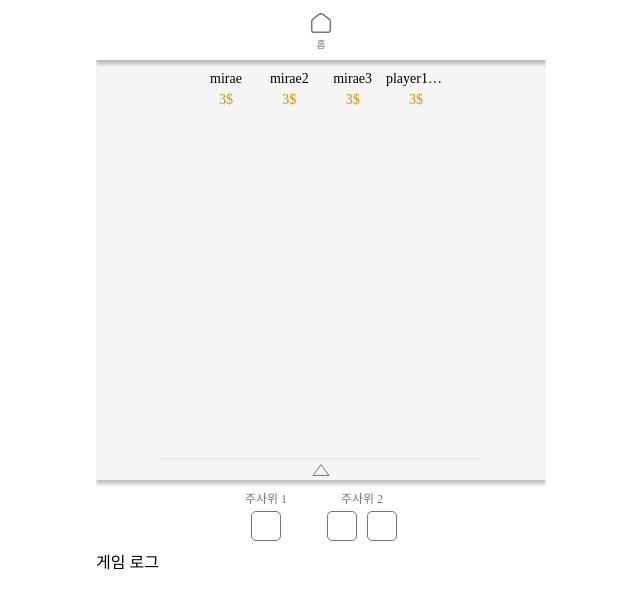
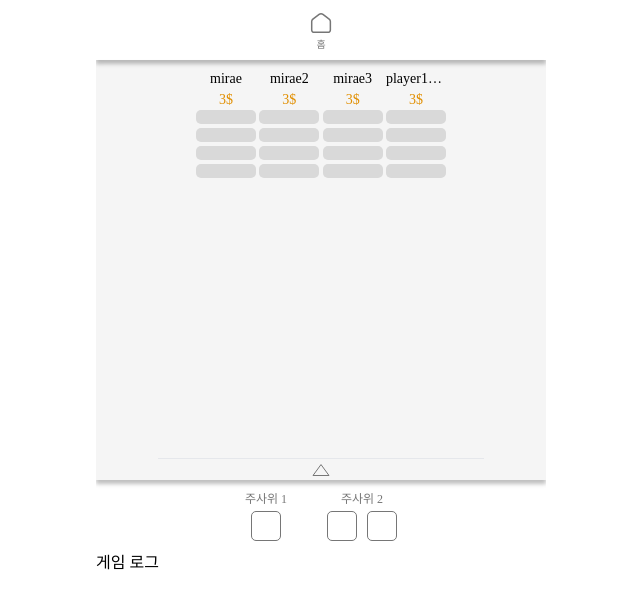
Before and after one commit to dygmm4288/board_game, a React (Vite) app in the folder front/: page / in a window 1280 px wide. Both pictures are taken after a click on the button 640 px from the left and 121 px from the top of the page. Shown: the top 608 px of the page, without its empty margins (319-959 px from the left). Built offline with nearby package versions, Linux system fonts and the light colour scheme; a web font is replaced by a local one.

Commit message:
playerHeader 컴포넌트 꾸미기(수정중)

```diff
--- a/front/src/components/Header.tsx
+++ b/front/src/components/Header.tsx
@@ -4,7 +4,7 @@ import HomeIcon from "../assets/svg/HomeIcon";
 
 const Header = () => {
   return (
-    <nav className='w-full h-[60px] flex items-center justify-center shadow-header-nav sticky z-10'>
+    <nav className='w-full h-[60px] flex items-center justify-center shadow-header-nav sticky z-20'>
       <li>
         <Link to={"/"} className='flex flex-col items-center justify-center'>
           <HomeIcon width={28} height={28} />
--- a/front/src/components/common/PlayerHeader.tsx
+++ b/front/src/components/common/PlayerHeader.tsx
@@ -21,6 +21,16 @@ const PlayerHeader = () => {
           <div key={player} className='w-[60px] flex flex-col items-center'>
             <p className='w-full text-center text-14 truncate ...'>{player}</p>
             <p className='text-14 text-[#E18F00]'>3$</p>
+            {isOpen ? (
+              ""
+            ) : (
+              <div className='flex flex-col gap-[4px]'>
+                <div className='w-[60px] h-[14px] bg-[#d9d9d9] rounded-[5px]'></div>
+                <div className='w-[60px] h-[14px] bg-[#d9d9d9] rounded-[5px]'></div>
+                <div className='w-[60px] h-[14px] bg-[#d9d9d9] rounded-[5px]'></div>
+                <div className='w-[60px] h-[14px] bg-[#d9d9d9] rounded-[5px]'></div>
+              </div>
+            )}
           </div>
         ))}
       </div>
```
